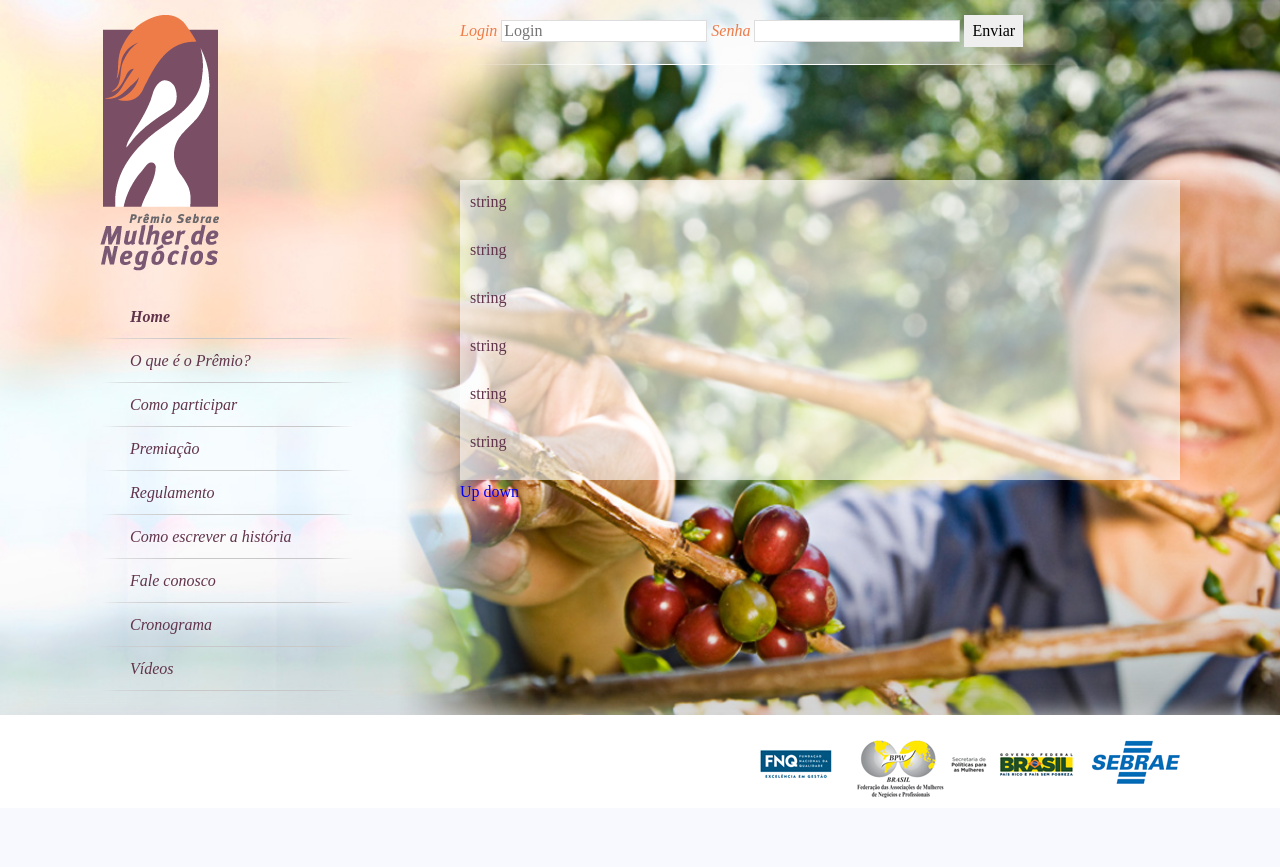
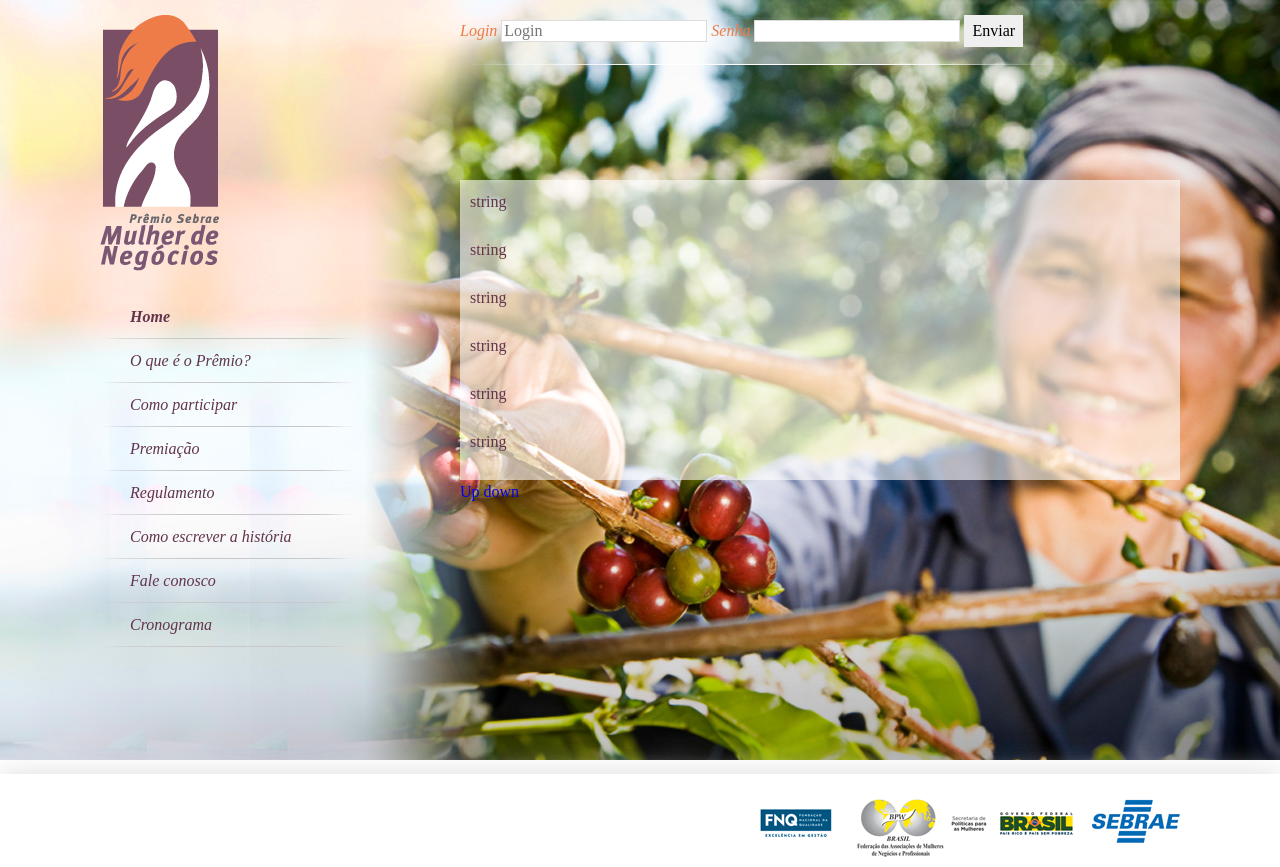
Before and after one commit to lagden/sebrae, a PHP site: page /index.php?page=home in a window 1280 px wide. Before the commit the page ends 798 px from the top, so only its background shows below. Run offline with PHP 8.4, Linux system fonts and the light colour scheme.

Commit message:
organizando os bgs

```diff
--- a/css/style.css
+++ b/css/style.css
@@ -3960,7 +3960,7 @@
   text-align: left !important; }
 
 /* line 17, ../sass/inuit.css/generic/_helper.scss */
-.text--center {
+.text--center, .notFound {
   text-align: center!important; }
 
 /* line 18, ../sass/inuit.css/generic/_helper.scss */
@@ -4317,13 +4317,16 @@
   font-size: "Helvetica Neue", sans-serif; }
 
 /* line 41, ../sass/style.scss */
-body {
-  background-image: url('../images/bg1.jpg?1362101609');
+.main {
+  width: 100%;
+  min-width: 1080px;
+  height: 774px;
+  overflow: hidden;
+  background-image: url('../images/bgs/home.jpg?1362101609');
   background-repeat: no-repeat;
-  background-position: 0% 0%;
-  background-size: cover; }
-
-/* line 50, ../sass/style.scss */
+  background-position: 50% 0%; }
+
+/* line 53, ../sass/style.scss */
 .wrapper {
   margin-left: auto;
   margin-right: auto;
@@ -4343,7 +4346,7 @@
   .wrapper {
     zoom: 1; }
 
-/* line 60, ../sass/style.scss */
+/* line 64, ../sass/style.scss */
 .logo {
   width: 119px;
   height: 256px;
@@ -4351,11 +4354,11 @@
   background-repeat: no-repeat;
   background-position: 0% 0%; }
 
-/* line 70, ../sass/style.scss */
+/* line 75, ../sass/style.scss */
 .menu {
   list-style: none;
   margin-left: 0; }
-  /* line 74, ../sass/style.scss */
+  /* line 79, ../sass/style.scss */
   .menu li {
     font-size: 16px;
     font-size: 1rem;
@@ -4365,19 +4368,19 @@
     background-image: url('../images/linha.png?1362096882');
     background-repeat: no-repeat;
     background-position: 0% 100%; }
-    /* line 83, ../sass/style.scss */
+    /* line 88, ../sass/style.scss */
     .menu li a {
       color: #61344c;
       display: block;
       padding: 10px 0px 10px;
       font-style: italic; }
-    /* line 89, ../sass/style.scss */
+    /* line 94, ../sass/style.scss */
     .menu li.current > a {
       cursor: text;
       text-decoration: none;
       font-weight: bold; }
 
-/* line 97, ../sass/style.scss */
+/* line 103, ../sass/style.scss */
 .auth {
   margin-bottom: 115px;
   position: relative;
@@ -4385,25 +4388,27 @@
   background-image: url('../images/auth.png?1362103702');
   background-repeat: no-repeat;
   background-position: 0% 100%; }
-  /* line 106, ../sass/style.scss */
+  /* line 112, ../sass/style.scss */
   .auth label {
     color: #ee7c48;
     font-style: italic; }
 
-/* line 112, ../sass/style.scss */
-.boxWhite {
-  background-image: url('../images/white.png?1362107335');
-  background-repeat: repeat;
-  background-color: transparent; }
-
-/* line 125, ../sass/style.scss */
+/* line 119, ../sass/style.scss */
+.notFound {
+  font-size: 22px;
+  font-size: 1.375rem;
+  line-height: 1.09091;
+  color: black;
+  padding: 50px 10px; }
+
+/* line 131, ../sass/style.scss */
 .frm.inline label,
 .frm.inline input[type=text],
 .frm.inline input[type=password] {
   display: inline-block;
   *display: inline;
   *zoom: 1; }
-/* line 131, ../sass/style.scss */
+/* line 137, ../sass/style.scss */
 .frm input[type=text],
 .frm input[type=password],
 .frm textarea {
@@ -4413,7 +4418,7 @@
   transition: all 0.3s ease-in-out;
   outline: none;
   border: 1px solid #dddddd; }
-  /* line 135, ../sass/style.scss */
+  /* line 141, ../sass/style.scss */
   .frm input[type=text]:focus,
   .frm input[type=password]:focus,
   .frm textarea:focus {
@@ -4422,7 +4427,7 @@
     box-shadow: 0 0 5px #ee7c48;
     border: 1px solid #ee7c48; }
 
-/* line 142, ../sass/style.scss */
+/* line 149, ../sass/style.scss */
 .theFooter {
   background-color: white;
   padding: 10px;
@@ -4430,13 +4435,18 @@
   -moz-box-shadow: #dddddd 0 0 25px;
   box-shadow: #dddddd 0 0 25px; }
 
-/* line 148, ../sass/style.scss */
+/* line 156, ../sass/style.scss */
+.boxWhite {
+  background-image: url('../images/white.png?1362107335');
+  background-repeat: repeat;
+  background-color: transparent; }
+
+/* line 165, ../sass/style.scss */
 .container {
   -webkit-box-sizing: border-box;
   -moz-box-sizing: border-box;
   box-sizing: border-box;
   width: 100%;
   height: 300px;
-  min-height: 100%;
   padding: 10px;
   overflow: hidden; }
--- a/index.php
+++ b/index.php
@@ -1,5 +1,5 @@
 <?php
-$page = isset($_REQUEST['page']) ? $_REQUEST['page'] : 'home';
+$page = isset($_REQUEST['page']) ? $_REQUEST['page'] : '404';
 $itens = array(
     'home'=>'Home',
     'premio'=>'O que é o Prêmio?',
@@ -9,8 +9,17 @@
     'historia'=>'Como escrever a história',
     'fale'=>'Fale conosco',
     'cronograma'=>'Cronograma',
-    'videos'=>'Vídeos',
-)
+);
+
+$filename = __DIR__ . "/pages/{$page}.php";
+$include = false;
+if (file_exists($filename))
+    $include = true;
+else
+{
+    $page = '404';
+    $erro404 = '<div class="notFound boxWhite">404 - página não encontrada</div>';
+}
 ?>
 <!DOCTYPE HTML>
 <html lang="pt-br">
@@ -20,8 +29,8 @@
     <link rel="stylesheet" href="css/style.css">
 </head>
 <body>
+    <main role="main" class="main" style="background-image:url('images/bgs/<?php echo "{$page}.jpg" ?>')">
         <div class="wrapper cf">
-
             <header role="banner" class="cell-4">
                 <h1 class="logo ir">Prêmio Sebrae Mulher de Negócios</h1>
                 <nav role="navigation">
@@ -36,7 +45,6 @@
             </header>
 
             <div class="cell-8">
-
                 <section class="auth">
                     <form method="post" class="frm inline" id="frmLogin" action="/">
                         <label for="auth_login">Login</label>
@@ -46,18 +54,14 @@
                         <button class="btn">Enviar</button>
                     </form>
                 </section>
-
+                <!-- Miolo -->
                 <?php
-            $filename = __DIR__ . "/pages/{$page}.php";
-            if (file_exists($filename))
-                include $filename;
-            else
-                echo '<div class="notFound">404 - página não encontrada</div>';
+                if($include) include $filename;
+                else echo $erro404;
                 ?>
             </div>
-
         </div>
-
+    </main>
     <footer role="contentinfo" class="theFooter cf">
         <section class="wrapper cf">
             <figure>
--- a/js/main.js
+++ b/js/main.js
@@ -26,6 +26,10 @@
         {
             mouseStillDown = false;
             $content.stop();
+        })
+        .click(function(ev)
+        {
+            ev.preventDefault();
         });
 
         $up
@@ -39,6 +43,10 @@
         {
             mouseStillDown = false;
             $content.stop();
+        })
+        .click(function(ev)
+        {
+            ev.preventDefault();
         });
 
     })(jQuery);
--- a/sass/style.scss
+++ b/sass/style.scss
@@ -38,12 +38,15 @@
     font-size: $brand-face;
 }
 
-body{
+.main{
+    width: 100%;
+    min-width: $total-width;
+    height: 774px;
+    overflow: hidden;
     background:{
-        image: image_url('bg1.jpg');
+        image: image_url('bgs/home.jpg');
         repeat: no-repeat;
-        position: 0% 0%;
-        size: cover;
+        position: 50% 0%;
     }
 }
 
@@ -57,6 +60,7 @@
     padding-top: 15px;
 }
 
+// Logo
 .logo{
     width: 119px;
     height: 256px;
@@ -67,6 +71,7 @@
     }
 }
 
+// Menu
 .menu{
     list-style:none;
     margin-left:0;
@@ -94,6 +99,7 @@
     }
 }
 
+// Login
 .auth{
     margin-bottom: 115px;
     position: relative;
@@ -109,12 +115,12 @@
     }
 }
 
-.boxWhite{
-    background:{
-        image: image_url('white.png');
-        repeat: repeat;
-        color: transparent;
-    }
+// Erro 404
+.notFound{
+    @extend .text--center;
+    @include font-size(22px);
+    color: black;
+    padding: 50px 10px;
 }
 
 // Formulário
@@ -139,17 +145,27 @@
     }
 }
 
+// Footer
 .theFooter{
     background-color: white;
     padding: 10px;
     @include box-shadow(rgba($gray, 1) 0 0 25px);
 }
 
+// Box Branco
+.boxWhite{
+    background:{
+        image: image_url('white.png');
+        repeat: repeat;
+        color: transparent;
+    }
+}
+
+// Scrooll
 .container {
     @include box-sizing(border-box);
     width: 100%;
     height: 300px;
-    min-height: 100%;
     padding: 10px;
     overflow:hidden;
     .content{
```
Also changed, not shown: images/bgs/home.jpg (renamed from images/bg1.jpg). Lines whose indentation alone changed are shown as unchanged.
